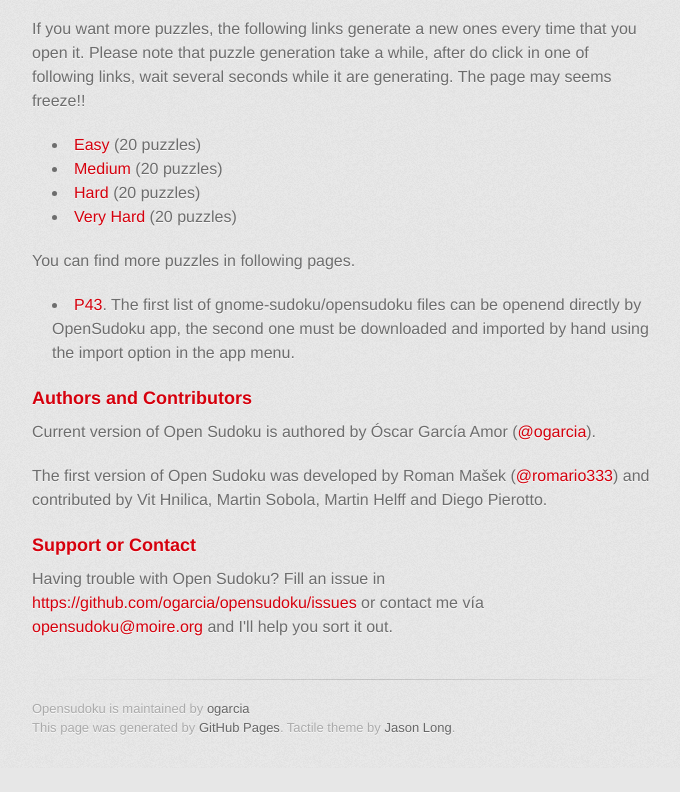
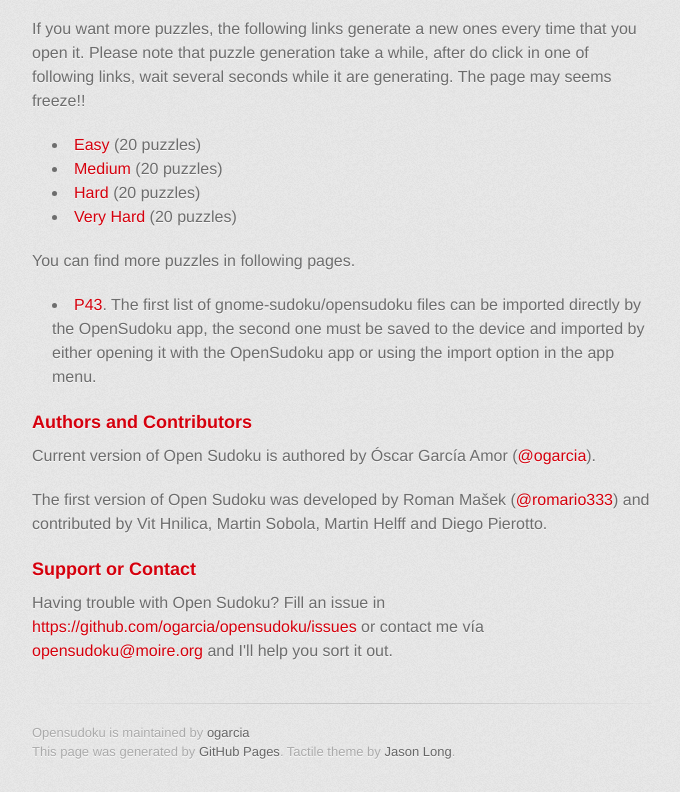
Before and after one commit to ogarcia/opensudoku, a plain HTML site: page index.html in a window 1280 px wide. Shown: the part 668-1460 px from the top of the page, without its empty margins (298-978 px from the left). Before the commit the page ends 1436 px from the top, so only its background shows below. Drawn offline with Linux system fonts and the light colour scheme; a web font is replaced by a local one.

Commit message:
Update index.html

```diff
--- a/index.html
+++ b/index.html
@@ -63,7 +63,7 @@
 <p>You can find more puzzles in following pages.</p>
 
 <ul>
-<li><a href="https://opensudoku.p43.eu/">P43</a>. The first list of gnome-sudoku/opensudoku files can be openend directly by OpenSudoku app, the second one must be downloaded and imported by hand using the import option in the app menu. </li>
+<li><a href="https://opensudoku.p43.eu/">P43</a>. The first list of gnome-sudoku/opensudoku files can be imported directly by the OpenSudoku app, the second one must be saved to the device and imported by either opening it with the OpenSudoku app or using the import option in the app menu.</li>
 </ul>
 
 <h3><a name="authors-and-contributors" class="anchor" href="#authors-and-contributors"><span class="octicon octicon-link"></span></a>Authors and Contributors</h3>
```
